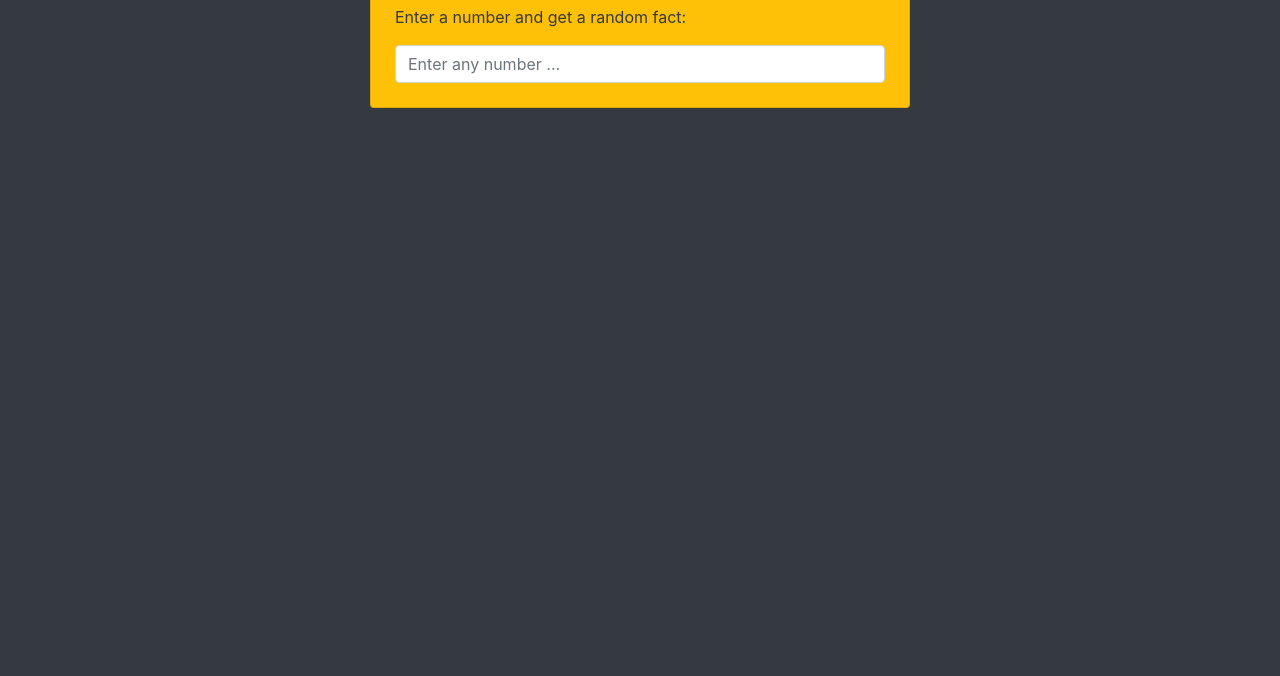
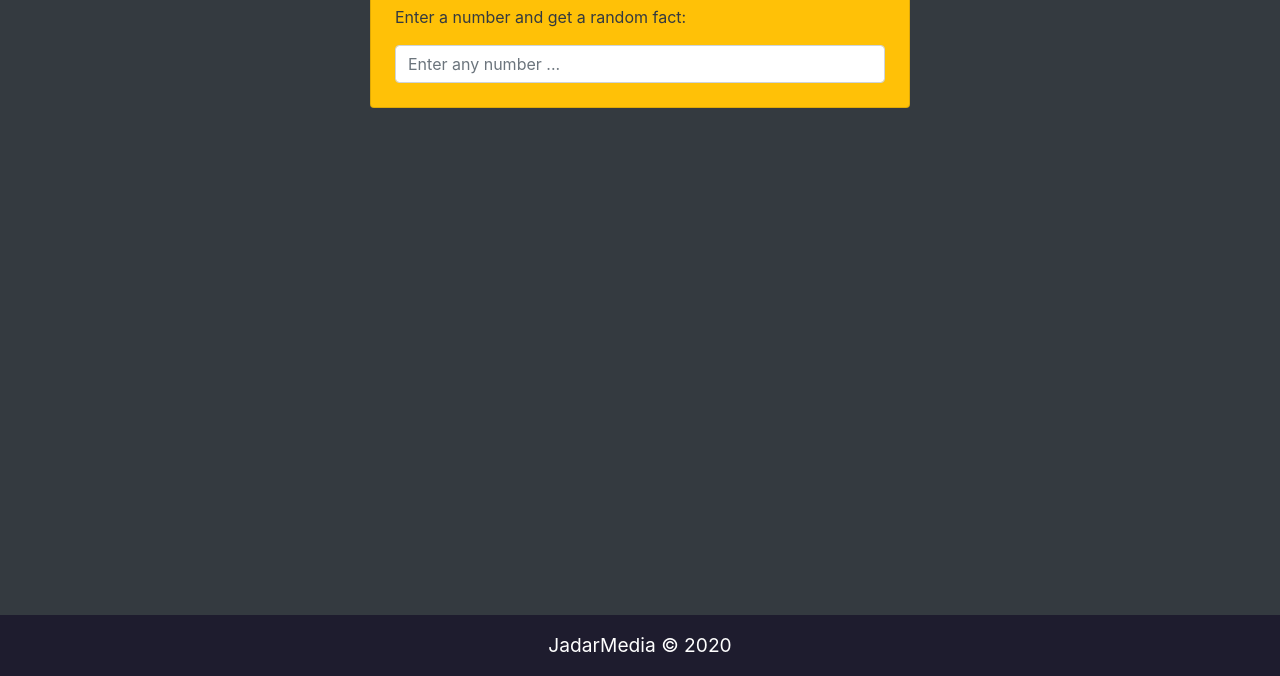
Before and after one commit to mjadar/facts_api, a website: page dist/index.html in a window 1280 px wide. Shown: the part 124-800 px from the top of the page. Drawn offline with nearby package versions, Linux system fonts and the light colour scheme.

Commit message:
host on github pages

```diff
--- a/dist/index.html
+++ b/dist/index.html
@@ -10,11 +10,7 @@
       integrity="sha384-9aIt2nRpC12Uk9gS9baDl411NQApFmC26EwAOH8WgZl5MYYxFfc+NcPb1dKGj7Sk"
       crossorigin="anonymous"
     />
-    <style>
-      #fact {
-        display: none;
-      }
-    </style>
+    <link rel="stylesheet" href="style.css" />
   </head>
   <body class="bg-dark">
     <div class="container">
@@ -41,6 +37,10 @@
         </div>
       </div>
     </div>
+    <div class="footer pt-3">
+      <p>JadarMedia &copy; 2020</p>
+    </div>
+
     <script src="main.js"></script>
   </body>
 </html>
--- /dev/null
+++ b/dist/style.css
@@ -0,0 +1,15 @@
+#fact {
+  display: none;
+}
+
+.footer {
+  position: fixed;
+  left: 0;
+  bottom: 0;
+  width: 100%;
+  font-size: larger;
+  background-color: rgb(30, 28, 46);
+  color: white;
+  text-align: center;
+  padding: 4;
+}
```
Also changed, not shown: package.json (+6 -2 lines), 2 other files.
